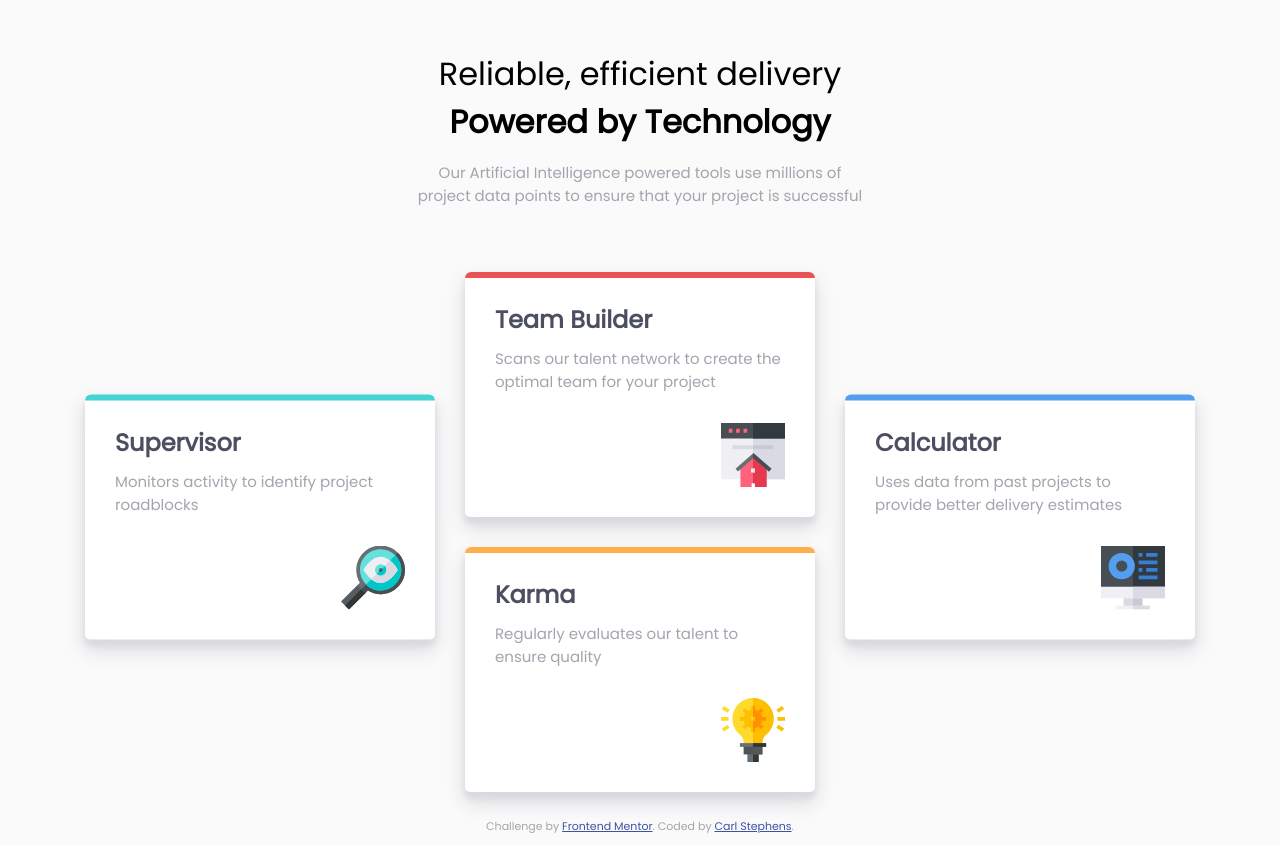
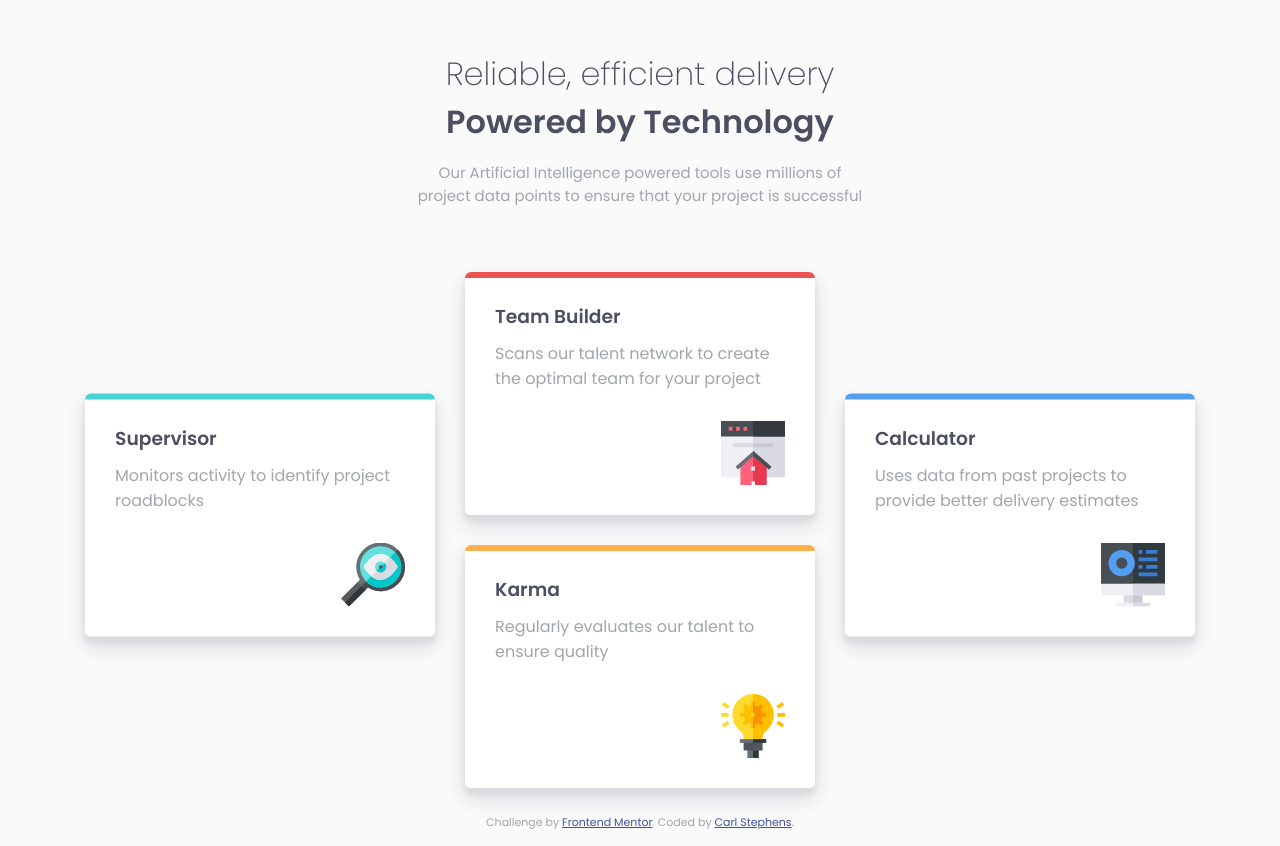
Before and after one commit to carlstep/four-card-feature-section-master, a plain HTML site: page index.html in a window 1280 px wide. Drawn offline with Linux system fonts and the light colour scheme.

Commit message:
solution - with assistance
followed Florin Popin (YouTube) video. Have made added my own code but mostly code from Florin's tutorial.

```diff
--- a/css/styles.css
+++ b/css/styles.css
@@ -8,12 +8,16 @@ body {
 }
 
 h1 {
-    font-weight: 200;
+    font-weight: 600;
     margin: 0;
+    color: hsl(234, 12%, 34%);
 }
 
-h1 span {
-    font-weight: 600;
+h2 {
+    font-weight: 200;
+    font-size: 2rem;
+    color: hsl(234, 12%, 34%);
+    margin: 0;
 }
 
 
@@ -34,7 +38,6 @@ header {
     justify-content: center;
     margin: 0 auto;
     max-width: 1140px;
-
 }
 
 .box {
@@ -48,7 +51,6 @@ header {
 }
 .box::after {
     content: '';
-    background-color: blueviolet;
     position: absolute;
     border-top-left-radius: 6px;
     border-top-right-radius: 6px;
@@ -78,14 +80,16 @@ header {
     transform: translateY(50%);
 }
 
-.box h2 {
+.box h3 {
     margin: 0;
+    font-weight: bold;
     color: hsl(234, 12%, 34%);
 
 }
 
 .box p {
     margin: 10px 0 30px;
+    font-size: 1rem;
 }
 
 .box img {
--- a/index.html
+++ b/index.html
@@ -8,7 +8,7 @@
 
   <link rel="icon" type="image/png" sizes="32x32" href="./images/favicon-32x32.png" />
   <link rel="stylesheet" href="css/styles.css" />
-  <link href="https://fonts.googleapis.com/css?family=Poppins&display=swap" rel="stylesheet">
+  <link href="https://fonts.googleapis.com/css?family=Poppins:200,400,600&display=swap" rel="stylesheet">
   <title>Frontend Mentor | Four card feature section</title>
 
   <!-- Feel free to remove these styles or customise in your own stylesheet 👍 -->
@@ -17,10 +17,8 @@
 
 <body>
   <header>
-    <h1>
-      Reliable, efficient delivery
-      <span>Powered by Technology</span>
-    </h1>
+      <h2>Reliable, efficient delivery</h2>
+      <h1>Powered by Technology</h1>
     <p>
       Our Artificial Intelligence powered tools use millions of project data
       points to ensure that your project is successful
@@ -29,25 +27,25 @@
 
   <div class="container">
     <div class="box box-cyan box-push">
-      <h2>Supervisor</h2>
+      <h3>Supervisor</h3>
       <p>Monitors activity to identify project roadblocks</p>
       <img src="images/icon-supervisor.svg" alt="Supervisor">
     </div>
 
     <div class="box box-red">
-      <h2>Team Builder</h2>
+      <h3>Team Builder</h3>
       <p>Scans our talent network to create the optimal team for your project</p>
       <img src="images/icon-team-builder.svg" alt="Team Builder">
     </div>
 
     <div class="box box-blue box-push">
-      <h2>Calculator</h2>
+      <h3>Calculator</h3>
       <p>Uses data from past projects to provide better delivery estimates</p>
       <img src="images/icon-calculator.svg" alt="Calculator">
     </div>
 
     <div class="box box-orange">
-      <h2>Karma</h2>
+      <h3>Karma</h3>
       <p>Regularly evaluates our talent to ensure quality</p>
       <img src="images/icon-karma.svg" alt="Karma">
     </div>
```
